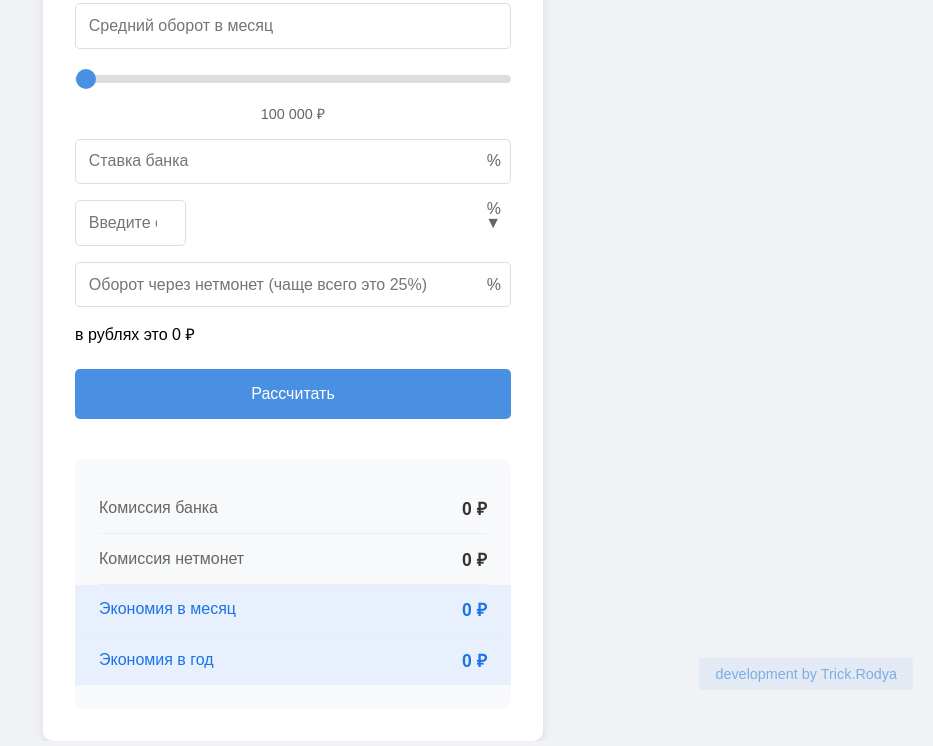
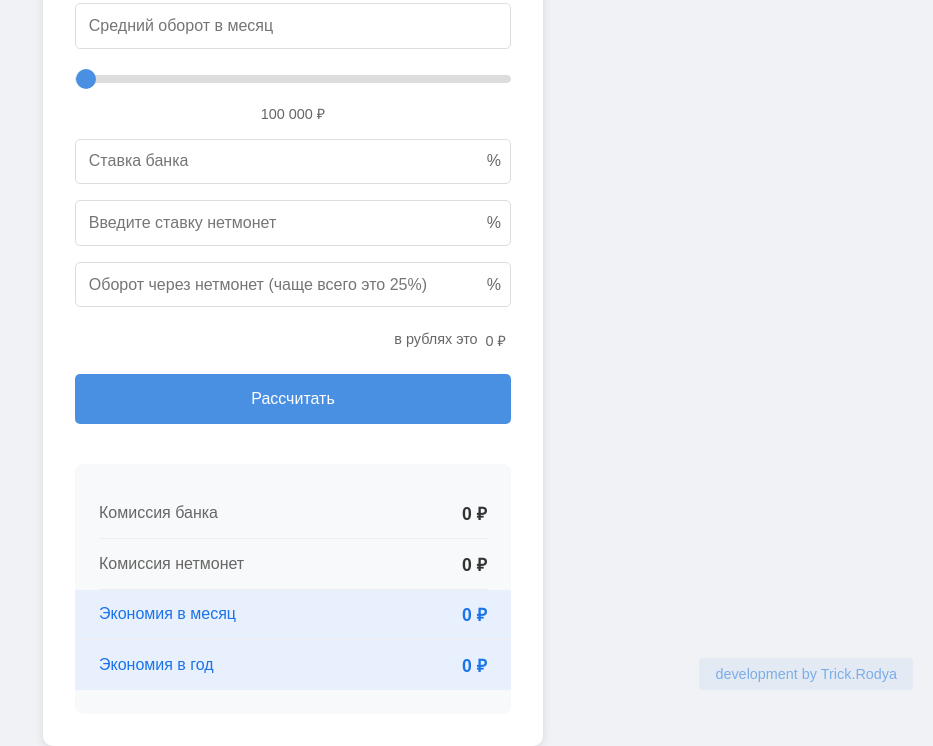
Before and after one commit to trickrodya/trickrodya, a plain HTML site: page index.html in a window 1280 px wide. Shown: the part 90-836 px from the top of the page, without its empty margins (347-1280 px from the left). Drawn offline with Linux system fonts and the light colour scheme.

Commit message:
Update style.css

```diff
--- a/style.css
+++ b/style.css
@@ -55,27 +55,21 @@ h1 {
 
 .select-with-percent {
     position: relative;
+    display: flex;
+    align-items: center;
 }
 
-.select-with-percent select {
+.select-with-percent input {
     width: 100%;
     padding: 0.8rem;
+    padding-right: 30px;
     border: 1px solid #ddd;
     border-radius: 5px;
     font-size: 1rem;
-    appearance: none;
-    background-color: white;
-    cursor: pointer;
 }
 
 .select-with-percent::after {
-    content: "▼";
-    position: absolute;
-    right: 10px;
-    top: 50%;
-    transform: translateY(-50%);
-    color: #666;
-    pointer-events: none;
+    display: none;
 }
 
 input, select {
@@ -116,6 +110,28 @@ input[type="range"]::-webkit-slider-thumb:hover {
     font-size: 0.9rem;
     color: #666;
     margin-top: -5px;
+}
+
+.ruble-value {
+    text-align: right;
+    font-size: 0.9rem;
+    color: #666;
+    margin-top: 4px;
+    padding-right: 5px;
+}
+
+.ruble-conversion {
+    display: flex;
+    align-items: center;
+    justify-content: flex-end;
+    gap: 8px;
+    margin-top: 4px;
+    color: #666;
+    font-size: 0.9rem;
+}
+
+.ruble-text {
+    color: #666;
 }
 
 input:focus, select:focus {
```
